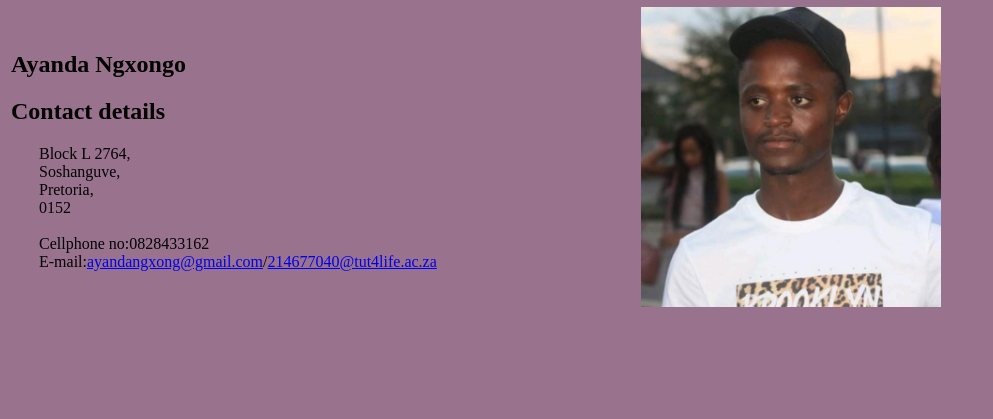
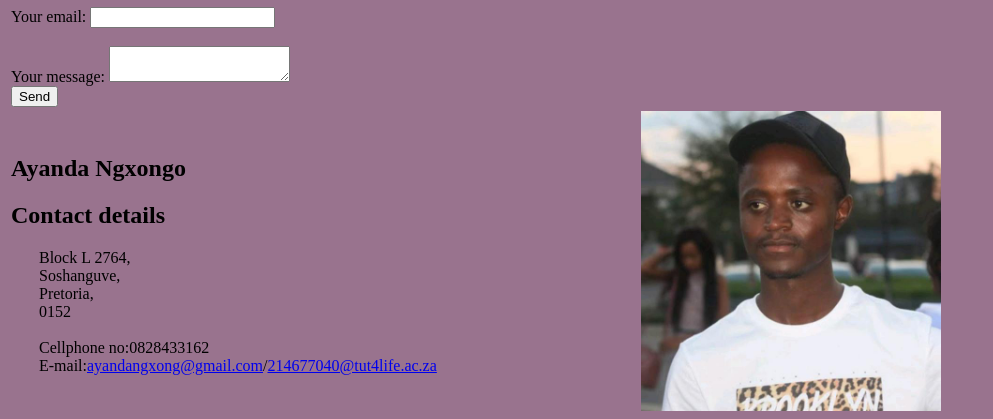
Before and after one commit to ayandangxong/js-c33zat, a plain HTML site: page contact.html in a window 1280 px wide. Shown: the part 314-733 px from the top of the page, without its empty margins (0-993 px from the left). Drawn offline with Linux system fonts and the light colour scheme.

Commit message:
Update contact.html

```diff
--- a/contact.html
+++ b/contact.html
@@ -5,7 +5,69 @@
     <title></title>
   </head>
   <body style="background-color:#99738E;">
+<header><!DOCTYPE html>
+<html lang="en" dir="ltr">
+  <head>
+    <meta charset="utf-8">
+    <title></title>
+  </head>
+  <body style="background-color:#99738E;">
 <header>
+    <table>
+    <tr>
+        <td><img style="width: 300px;height:300px" src="F.LOGO.png"></td>
+        <td><p><h2><a href="index.html">Home</a>&nbsp&nbsp&nbsp&nbsp<a href="about.html">About ME</a>&nbsp&nbsp&nbsp&nbsp<a href="contact.html">Contact Us</a></h2></p> </td>
+
+
+    </tr>
+</table>
+</header>
+<main>
+<table>
+    <tr>
+        <td>
+ <form
+  action="https://formspree.io/f/moqrdbgp"
+  method="POST"
+>
+  <label>
+    Your email:
+    <input type="email" name="email">
+  </label>
+  <label><br><br>
+    Your message:
+    <textarea name="message"></textarea>
+  </label><br>
+  <!-- your other form fields go here -->
+  <button type="submit">Send</button>
+</form>
+
+
+        </td>
+    </tr>
+    <tr>
+        <td>
+<h2>Ayanda Ngxongo </h2>
+<h2>Contact details</h2>
+<p> &nbsp&nbsp&nbsp&nbsp&nbsp&nbsp Block L 2764,<br>
+  &nbsp&nbsp&nbsp&nbsp&nbsp&nbsp Soshanguve,<br>
+  &nbsp&nbsp&nbsp&nbsp&nbsp&nbsp Pretoria,<br>
+  &nbsp&nbsp&nbsp&nbsp&nbsp&nbsp 0152<br></br>
+
+  &nbsp&nbsp&nbsp&nbsp&nbsp&nbsp Cellphone no:0828433162<br>
+    &nbsp&nbsp&nbsp&nbsp&nbsp&nbsp E-mail:<a href="mailto:ayandangxong@gmail.com">ayandangxong@gmail.com</a>/<a href="mailto:214677040@tut4life.ac.za">214677040@tut4life.ac.za<br>
+</p>
+</td>
+<td>
+       <img style="width: 300px;height:300px;padding-left:200px" src="pp.jpg">
+       </td>
+       </tr>
+       </table>
+</table>
+</main>
+
+</html>
+
     <table>
     <tr>
         <td><img style="width: 300px;height:300px" src="F.LOGO.png"></td>
```
